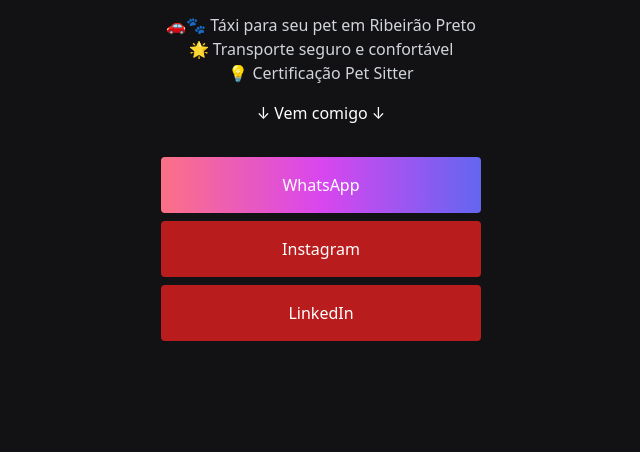
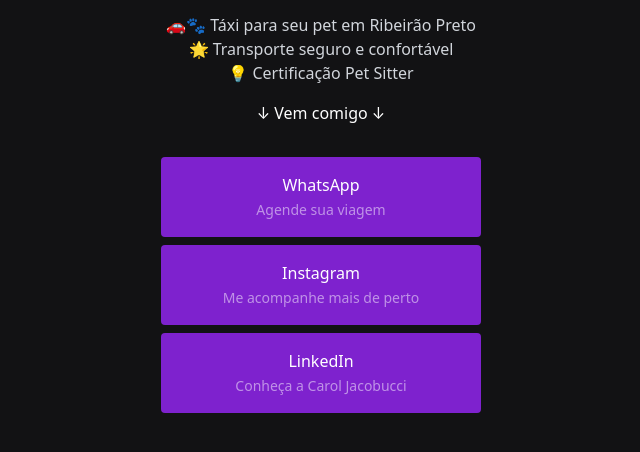
Before and after one commit to caroljacobucci520/pagina-pessoal-links-v1, a website: page index.html in a window 1280 px wide. Shown: the part 316-768 px from the top of the page, without its empty margins (319-959 px from the left). Drawn offline with Linux system fonts and the light colour scheme.

Commit message:
alteracao de propriedades

```diff
--- a/index.html
+++ b/index.html
@@ -30,46 +30,42 @@
                 href="https://api.whatsapp.com/send/?phone=16991717721&text&type=phone_number&app_absent=0"
                 class="
                 block
-                bg-[#C1FF4D]
-                bg-gradient-to-r from-rose-400 via-fuchsia-500 to-indigo-500
-                hover:bg-green-300
-                hover:text-black
+                bg-purple-700
+                hover:bg-[#4863f7]
                 text-white text-center
                 py-4
                 rounded
                 mb-2
                 "
-                >WhatsApp</a
+                >WhatsApp<br/><small class="text-sm opacity-[0.5]">Agende sua viagem</small></a
                 >
                 <a
                 target="_blank"
                 href="https://www.instagram.com/motoristadepetrp/"
                 class="
                 block
-                bg-red-700
-                hover:bg-[#42d3ff]
-                hover:text-black
+                bg-purple-700
+                hover:bg-[#4863f7]
                 text-white text-center
                 py-4
                 rounded
                 mb-2
                 "
-                >Instagram</a
+                >Instagram<br><small class="text-sm opacity-[0.5]">Me acompanhe mais de perto</small></a
                 >
                 <a
                 target="_blank"
                 href="http://www.linkedin.com/in/caroline-jacobucci/"
                 class="
                 block
-                bg-red-700
-                hover:bg-[#42d3ff]
-                hover:text-black
+                bg-purple-700
+                hover:bg-[#4863f7]
                 text-white text-center
                 py-4
                 rounded
                 mb-2
                 "
-                >LinkedIn</a
+                >LinkedIn<br><small class="text-sm opacity-[0.5]">Conheça a Carol Jacobucci</small></a
                 >
             </main>
         </div>
```
Also changed, not shown: 1 other file.
